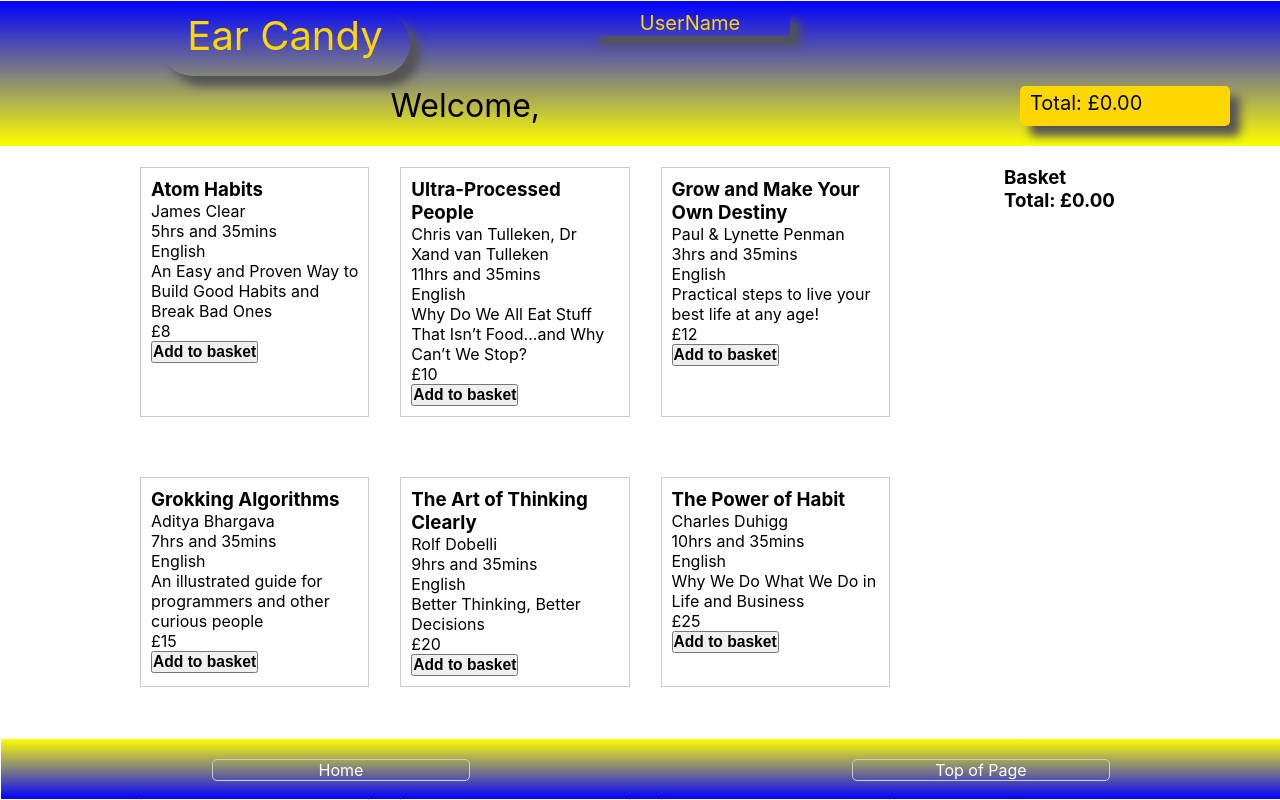
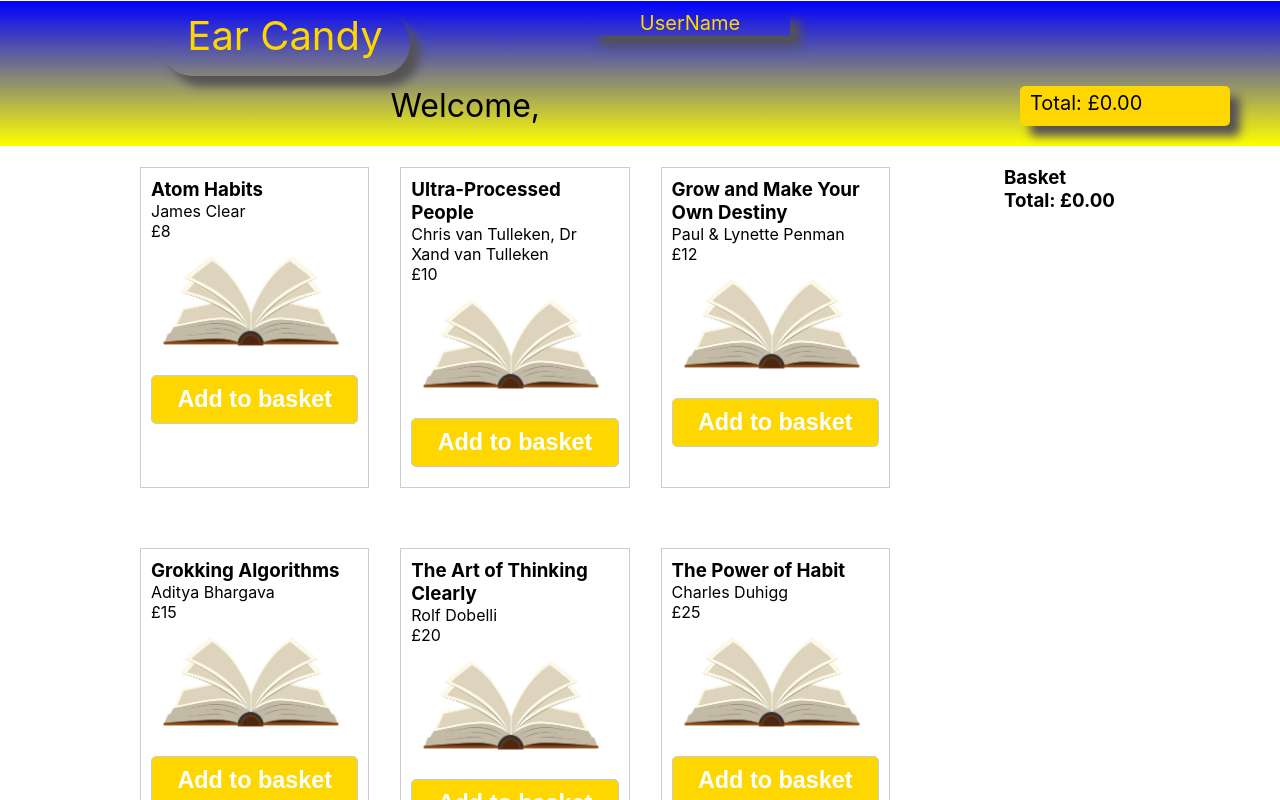
Before and after one commit to Silfr-Coder/E-Commerce-2, a React (Create React App) app in the folder e-commerce-app/: page / in a window 1280 px wide. Shown: the top 800 px of the page. Built offline with nearby package versions, Linux system fonts and the light colour scheme.

Commit message:
Update visual look of site

```diff
--- a/e-commerce-app/src/App.css
+++ b/e-commerce-app/src/App.css
@@ -131,13 +131,19 @@
   bottom: 0;
   width: 20%;
   padding: 20px;
-  /* background-color: #ffd700; */
-  /* background-image: linear-gradient(
-    to right,
-    rgb(245, 245, 212),
-    rgb(251, 251, 63)
-  ); */
-  overflow: scroll; /* Show scrollbars */
+}
+
+.add-audiobook-button {
+  width: 100%;
+  padding: 10px;
+  margin: 10px 0;
+  border: 1px solid #ccc;
+  background-color: #ffd700;
+  color: white;
+  font-size: 20px;
+  text-align: center;
+  border-radius: 5px;
+  bottom: 0;
 }
 
 /* footer items to be rendered */
@@ -145,7 +151,7 @@
   display: flex;
   justify-content: space-between;
   align-items: center;
-  position: fixed;
+
   bottom: 0;
   left: 0;
   width: 100%;
@@ -161,13 +167,13 @@
   margin: auto;
   align-items: stretch;
   border: 1px solid #ccc;
-  background-image: linear-gradient(#ffd700);
-  color: white;
+  background-color: #ffd700;
+  color: black;
   text-align: center;
   border-radius: 5px;
+  box-shadow: 10px 10px 10px black;
 }
 .footer-home,
 .footer-top-of-page:hover {
-  color: white;
   cursor: pointer;
 }
--- a/e-commerce-app/src/App.js
+++ b/e-commerce-app/src/App.js
@@ -25,7 +25,7 @@ function App() {
   ];
   // setting up the footer
   const footerItems = [
-    { className: "footer-home", text: "Home" },
+    // { className: "footer-home", text: "Home" },
     { className: "footer-top-of-page", text: "Top of Page" },
   ];
 
@@ -48,11 +48,11 @@ function App() {
   // function to handle the click event is an audiobook is clicked
   const handleAudiobookClick = (audioBook) => {
     setSelectedAudiobook(audioBook);
+    printToScreen(audioBook);
   };
 
-  const printToScreen = () => {
-    console.log("Clicked on div area");
-    // You can do any other necessary actions here to print to the screen
+  const printToScreen = (audioBook) => {
+    console.log(audioBook.title);
   };
 
   return (
@@ -70,18 +70,19 @@ function App() {
                 //function
                 onClick={() => {
                   handleAudiobookClick(audioBook);
-                  printToScreen(audioBook);
                 }}
               >
                 <h3>{audioBook.title}</h3>
                 <p>{audioBook.author}</p>
-                <p>{audioBook.bookLength}</p>
+                {/* <p>{audioBook.bookLength}</p>
                 <p>{audioBook.language}</p>
-                <p>{audioBook.summary}</p>
+                <p>{audioBook.summary}</p> */}
                 <p>£{audioBook.price}</p>
+                <img src={BookImage} alt="book" width={200} />
+
                 {/* button to pass audiobook object directly to basket */}
                 <button
-                  className="add-Audiobook-button"
+                  className="add-audiobook-button"
                   onClick={() => addAudiobookToBasket(audioBook)}
                 >
                   <h3>Add to basket</h3>
```
